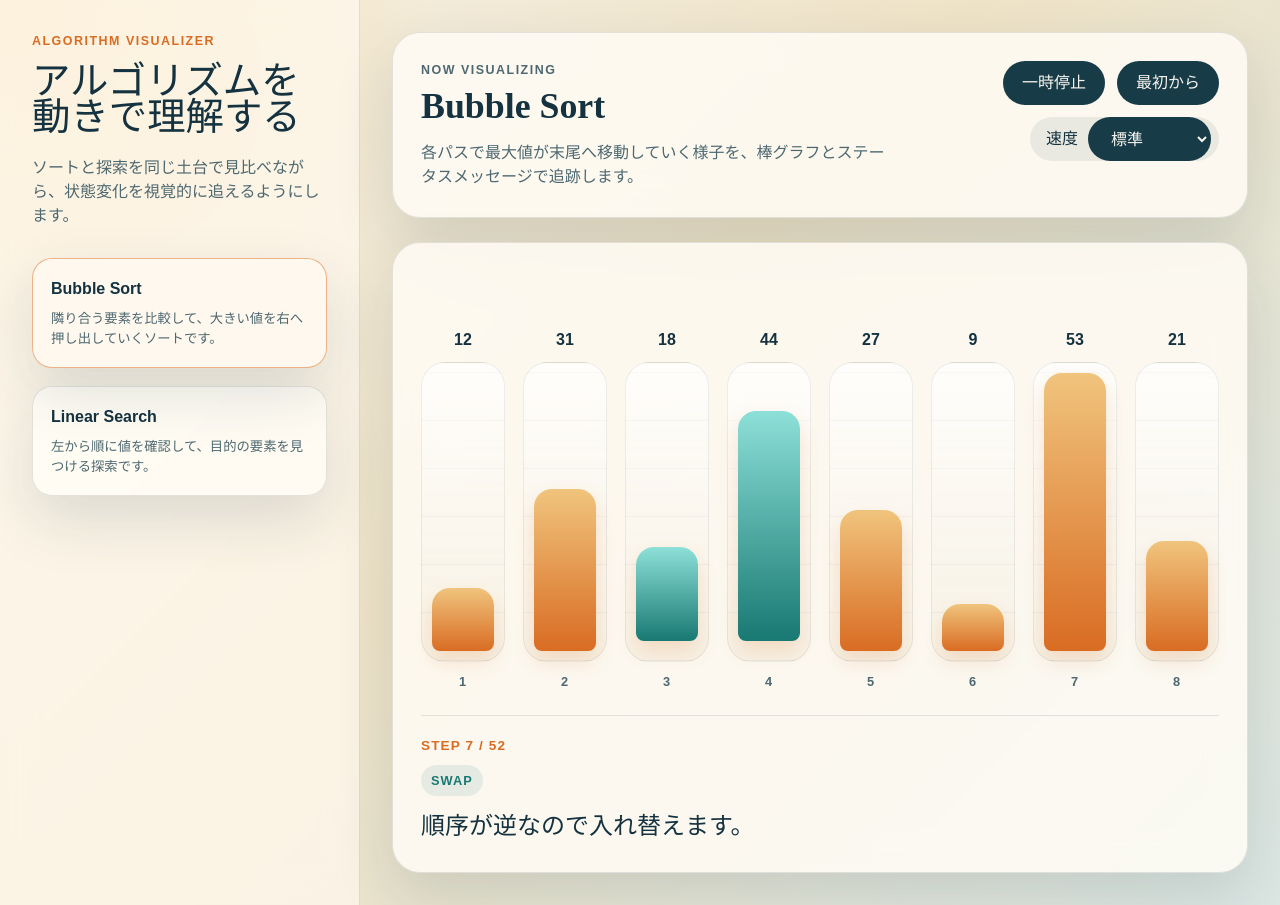
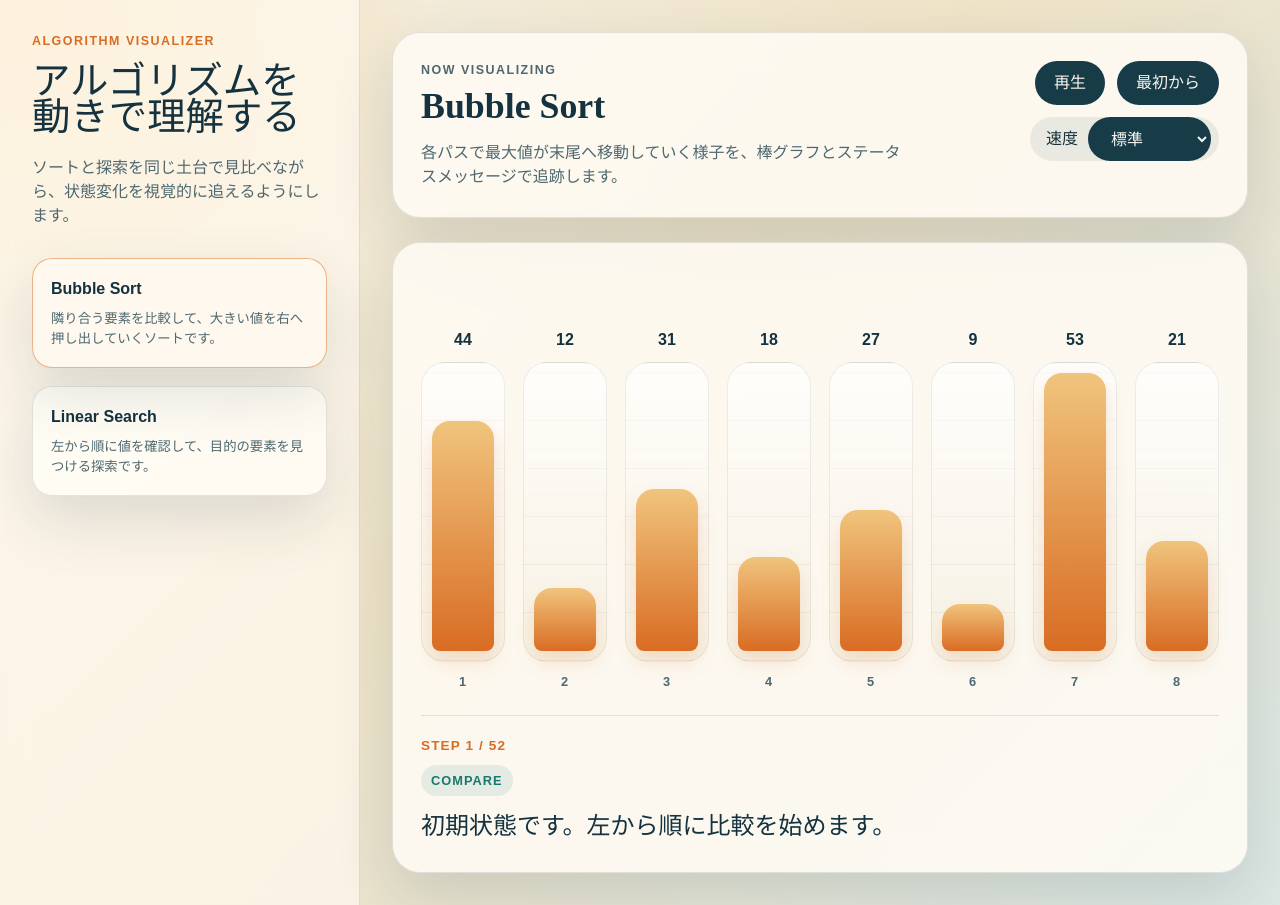
Before and after one commit to soramameen/algo, a React (Vite) app: page / in a window 1280 px wide. Built offline with nearby package versions, Linux system fonts and the light colour scheme.

Commit message:
Fix playback start behavior

```diff
--- a/src/App.tsx
+++ b/src/App.tsx
@@ -21,7 +21,7 @@ function getBarStateClass(isActive: boolean, isSorted: boolean, isMatched: boole
 function App() {
   const [selectedId, setSelectedId] = useState<AlgorithmSpec["id"]>("bubble-sort");
   const [stepIndex, setStepIndex] = useState(0);
-  const [isPlaying, setIsPlaying] = useState(true);
+  const [isPlaying, setIsPlaying] = useState(false);
   const [intervalMs, setIntervalMs] = useState(DEFAULT_INTERVAL_MS);
 
   const selectedAlgorithm = useMemo(
@@ -31,7 +31,7 @@ function App() {
 
   useEffect(() => {
     setStepIndex(0);
-    setIsPlaying(true);
+    setIsPlaying(false);
   }, [selectedId]);
 
   useEffect(() => {
```
Also changed, not shown: 1 other file (tests, documents, lock files or other folders).
